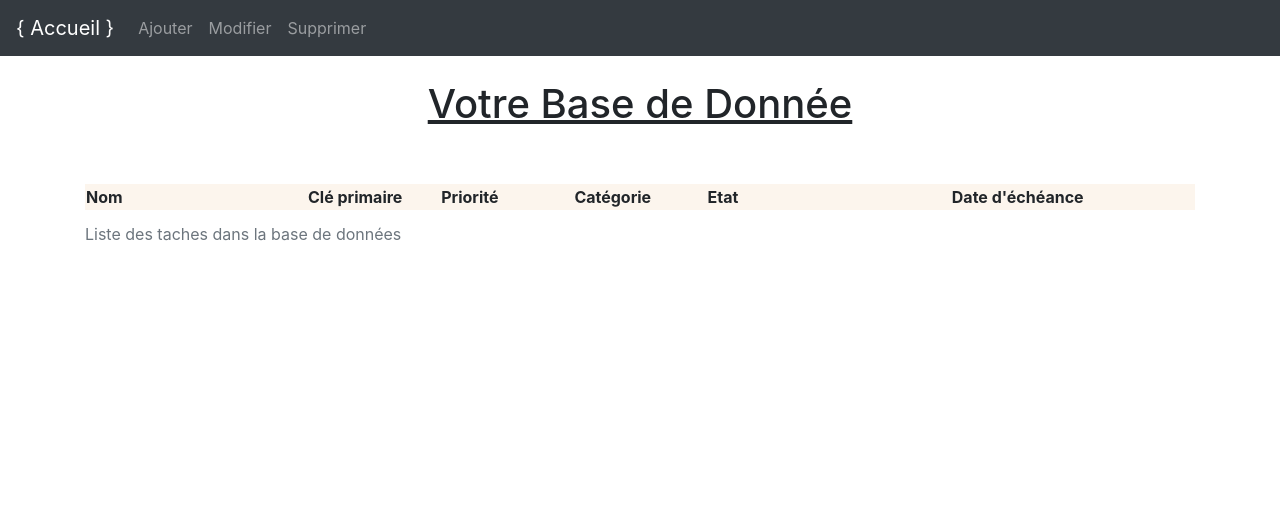
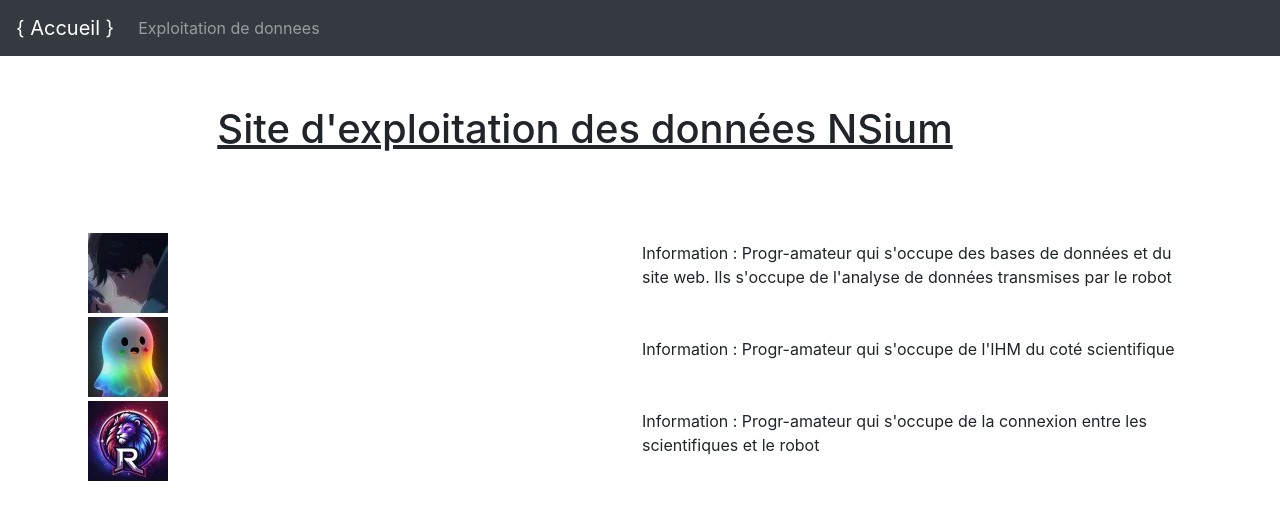
Before and after one commit to Nat2ume/projet_robot, a Flask app: page / in a window 1280 px wide. Shown: the top 520 px of the page. Run offline with Flask 3, Linux system fonts and the light colour scheme; lists and menus that the app fills with data are empty; some libraries are stand-ins or nearby versions.

Commit message:
data base and web

```diff
--- a/static/style.css
+++ b/static/style.css
@@ -4,29 +4,14 @@ h1{
 }
 
 table {
-    table-layout: fixed;
+    table-layout:fixed;
     width: 100%;
-    border-collapse: collapse;
-    background-color: rgb(252, 245, 237);
+    border-collapse:separate;
   }
 
-  thead th:nth-child(1) {
-    width: 20%;
-  }
 
-  thead th:nth-child(2) {
-    width: 12%;
-  }
-
-  thead th:nth-child(3) {
-    width: 12%;
-  }
-
-  thead th:nth-child(4) {
-    width: 12%;
-  }
-
-  th,
-  td {
-    padding: 10;
-  }
+.title {
+    width: 1000px;
+    height: 150px;
+    padding: 25px;
+}
--- /dev/null
+++ b/templates/acceuil.html
@@ -0,0 +1,34 @@
+<!-- On hérite du template de base -->
+{% extends "base.html" %}
+
+<!-- On ajoute notre propre contenu -->
+{% block contenu %}
+<!DOCTYPE html>
+<html lang="fr">
+<head>
+    <meta charset="UTF-8">
+    <title>Acceuil</title>
+    <link rel="stylesheet" href="{{ url_for('static', filename='style.css') }}" />
+</head>
+<body>
+    <div class="title">
+        <h1> Site d'exploitation des données NSium </h1>
+    </div>
+    <table>
+        <tr>
+            <td><img src="./img/nath.png" /></td>
+            <td><p>Information : Progr-amateur qui s'occupe des bases de données et du site web. Ils s'occupe de l'analyse de données transmises par le robot</p></td>
+        </tr>
+        <tr>
+            <td><img src="./img/gab.png" /></td>
+            <td><p>Information : Progr-amateur qui s'occupe de l'IHM du coté scientifique </p></td>
+        </tr>
+        <tr>
+            <td><img src="./img/jerem.png" /></td>
+            <td><p>Information : Progr-amateur qui s'occupe de la connexion entre les scientifiques et le robot</p></td>
+        </tr>
+       </table>
+
+</body>
+</html>
+{% endblock %}
--- a/templates/accueil.html
+++ /dev/null
@@ -1,46 +0,0 @@
-<!-- On hérite du template de base -->
-{% extends "base.html" %}
-
-<!-- On ajoute notre propre contenu -->
-{% block contenu %}
-<!DOCTYPE html>
-<html lang="fr">
-<head>
-    <meta charset="UTF-8">
-    <title>Acceuil</title>
-    <link rel="stylesheet" href="{{ url_for('static', filename='style.css') }}" />
-</head>
-<body>
-    <h1>Votre Base de Donnée </h1>
-    <br>
-    <br>
-    <table>
-        <caption>
-            Liste des taches dans la base de données
-        </caption>
-        <thead>
-            <tr>
-                <th scope="col">Nom</th>
-                <th scope="col">Clé primaire</th>
-                <th scope="col">Priorité</th>
-                <th scope="col">Catégorie</th>
-                <th scope="col">Etat</th>
-                <th scope="col">Date d'échéance</th>
-            </tr>
-        </thead>
-        <tbody>
-            {% for task in Task %}
-            <tr>
-                <th scope="row">{{ task[1] }}</th>
-                <td>{{ task[0] }}</td>
-                <td>{{ task[2] }}</td>
-                <td>{{ task[3] }}</td>
-                <td>{{ task[4] }}</td>
-                <td>{{ task[5] }}</td>
-            </tr>
-            {% endfor %}
-        </tbody>
-      </table>
-</body>
-</html>
-{% endblock %}
--- a/templates/base.html
+++ b/templates/base.html
@@ -8,8 +8,7 @@
     <!-- Bootstrap CSS -->
     <link rel="stylesheet" href="https://stackpath.bootstrapcdn.com/bootstrap/4.4.1/css/bootstrap.min.css" integrity="sha384-Vkoo8x4CGsO3+Hhxv8T/Q5PaXtkKtu6ug5TOeNV6gBiFeWPGFN9MuhOf23Q9Ifjh" crossorigin="anonymous">
 
-    <title>ToDoList</title>
-    <link rel="icon" href="icon.ico" />
+    <title>Exploitation NSium</title>
 </head>
 <body>
     <!-- Barre de navigation -->
@@ -21,13 +20,7 @@
         <div class="collapse navbar-collapse" id="navbarsExampleDefault">
             <ul class="navbar-nav mr-auto">
                 <li class="nav-item">
-                    <a class="nav-link" href="/Ajouter">Ajouter</a>
-                </li>
-                <li class="nav-item">
-                    <a class="nav-link" href="/Modifier">Modifier</a>
-                </li>
-                <li class="nav-item">
-                    <a class="nav-link" href="/Supprimer">Supprimer</a>
+                    <a class="nav-link" href="/exploitation_de_donnees">Exploitation de donnees</a>
                 </li>
             </ul>
         </div>
--- a/web.py
+++ b/web.py
@@ -95,12 +95,12 @@ bdd = Bdd("bdd/nsium.sqlite")
 #     return redirect("/")
 
 
-# @app.route("/Modifier")
-# def Modifier():
-#     """Gère l'accueil des utilisateurs"""
+@app.route("/exploitation_de_donnees")
+def exploitation_de_donnees():
+    """Gère l'accueil des utilisateurs"""
 
-#     # Rendu de la vue
-#     return render_template("Modifier.html")
+    # Rendu de la vue
+    return render_template("exploitation_de_donnees.html")
 
 
 # @app.route("/Supprimer")
@@ -138,7 +138,7 @@ bdd = Bdd("bdd/nsium.sqlite")
 def tester_bdd():
     # Transmission pour affichage
     return render_template(
-        "accueil.html",
+        "acceuil.html",
     )
 
 # Lancement du serveur
```
Also changed, not shown: templates/Ajouter.html (deleted, +0 -35 lines), templates/Supprimer.html (deleted, +0 -23 lines), templates/uu.html (deleted, +0 -17 lines), templates/exploitation_de_donnees.html (renamed from templates/Modifier.html), templates/img/gab.png (added), templates/img/jerem.png (added), templates/img/nath.png (added), 1 other file.
